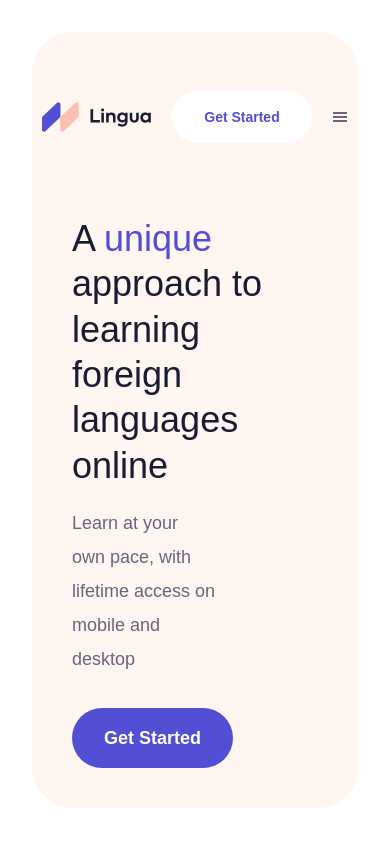
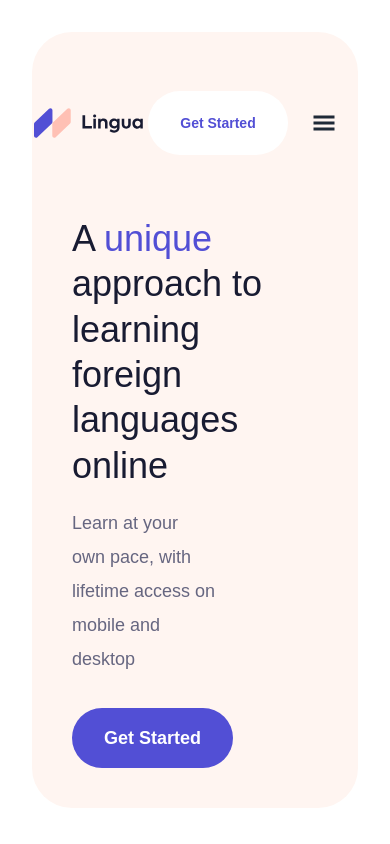
Before and after one commit to Anfalibrahim79/lingua_slicing, a Next.js app: page / in a window 390 px wide. Shown: the top 844 px of the page. Built offline with nearby package versions, Linux system fonts and the light colour scheme; a web font is replaced by a local one.

Commit message:
adding sidebar and slide-imgt

```diff
--- a/app/Header.js
+++ b/app/Header.js
@@ -5,6 +5,7 @@ import Link from 'next/link'
 import React, { useState } from 'react'
 import { GrClose } from 'react-icons/gr'
 import { GiHamburgerMenu } from 'react-icons/gi'
+import SideBar from '@/components/SideBar';
 
 
 const menu = ['Course', 'About us', 'Teachers', 'Pricing', 'Carrers', 'Blog'];
@@ -34,27 +35,13 @@ export default function Header() {
                 {/* Button */}
                 <Button type='secondary' size='small' >Get Started</Button>
                 {/*Hamburger Button */}
-                <div className='flex md:hidden'>
-                    <button className='text-text-body' onClick={() => setIsopen(!isOpen)} >
-                        {isOpen ? <GrClose /> : <GiHamburgerMenu />}
-                    </button>
+
+                <div className='flex items-center p-5 text-2xl md:hidden rounded-full cursor-pointer hover:bg-white '>
+                    <SideBar open={isOpen} listMenu={menu} />
                 </div>
 
             </div>
-            <div className={`${isOpen ? 'block' : 'hidden'}`}>
-                <ul className='  flex flex-col justify-center items-center mx-auto' >
-                    {
-                        menu.map((el, key) => {
-                            return (
-                                <li key={key} className='px-[10px] py-1.5 font-light text-sm leading-6'>
-                                    <Link href={`/${el.toLowerCase()}`}>{el}</Link>
-                                </li>
-                            )
-                        })
-                    }
-                </ul>
 
-            </div>
         </header>
     )
 }
--- a/app/page.js
+++ b/app/page.js
@@ -1,13 +1,28 @@
+"use client"
 import Button from "@/components/icon/Button";
 import IconButton from "@/components/icon/IconButton";
 import LogoFooter from "@/components/icon/LogoFooter";
 import Image from "next/image";
 import { MdKeyboardArrowRight, MdKeyboardArrowLeft } from 'react-icons/md'
 import { BiLogoFacebook, BiLogoTwitter, BiLogoInstagram } from 'react-icons/bi'
+import Carousel from "@/components/Carousel";
+import { useState } from "react";
 
 const image = ['F.png', 'M.png', 'H.png', 'G.png'];
 
 export default function Home() {
+  const [currentSlide, setCurrentSlide] = useState(1)
+  console.log(currentSlide)
+  const nextSlide = () => {
+    if (currentSlide < 3) {
+      setCurrentSlide(currentSlide + 1)
+    }
+  }
+  const prevSlide = () => {
+    if (currentSlide > 1) {
+      setCurrentSlide(currentSlide - 1);
+    }
+  }
   return (
     <>
       {/*Hero Section */}
@@ -103,52 +118,34 @@ export default function Home() {
       {/*Teacher Section */}
       <section className="container pt-[240px] flex flex-col mx-auto px-10 lg:px-[100px]">
         <div className="min-h-full md:min-h-[702px]">
-          <div className="flex md:justify-between items-center">
+          <div className="flex md:justify-between items-center flex-col">
             <div>
               <p className="text-lg font-bold leading-[190%] text-outline uppercase">key persons</p>
               <h2 className="text-5xl font-light leading-[130%] text-text-primary">Meet our teachers</h2>
             </div>
 
             {/* icon arrow */}
-            <div className="space-x-3 md:flex items-center hidden">
+            <div className="space-x-3 items-center flex">
               <IconButton type="secondary" size="large" className=" flex justify-center items-center">
-                <MdKeyboardArrowLeft className="text-3xl" />
+                <a href={`#slide${currentSlide}`} onClick={prevSlide}>
+                  <MdKeyboardArrowLeft className="text-3xl" />
+                </a>
               </IconButton>
               <IconButton type="primary" size="large" className="flex justify-center items-center">
-                <MdKeyboardArrowRight className="text-3xl" />
+                <a href={`#slide${currentSlide}`} onClick={nextSlide}>
+                  <MdKeyboardArrowRight className="text-3xl" />
+                </a>
               </IconButton>
             </div>
 
 
           </div>
-          <div className="flex flex-col items-center gap-5 md:flex-row mt-[58px] md:justify-between">
-            <div>
-              <Image src={'/man.png'} width={366} height={417} alt="teacher-photo" className="rounded-3xl" />
-              <h5 className="font-medium text-2xl leading-9 mt-10 text-text-primary">Christian Howard</h5>
-              <div className="flex gap-3">
-                <Image src={'/italy.png'} width={34} height={34} alt="nationality" />
-                <p className="text-lg font-light leading-[190%] text-text-body ">Italian teacher</p>
-              </div>
-            </div>
-            <div>
-              <Image src={'/girl.png'} width={366} height={417} alt="teacher-photo" className="rounded-3xl" />
-              <h5 className="font-medium text-2xl leading-9 mt-10 text-text-primary">Sandra Wilson</h5>
-              <div className="flex gap-3">
-                <Image src={'/spain.png'} width={34} height={34} alt="nationality" />
-                <p className="text-lg font-light leading-[190%] text-text-body "> Spanish teacher</p>
-              </div>
-            </div>
-            <div>
-              <Image src={'/man2.png'} width={366} height={417} alt="teacher-photo" className="rounded-3xl" />
-              <h5 className="font-medium text-2xl leading-9 mt-10 text-text-primary">Jimmy Cooper</h5>
-              <div className="flex gap-3 items-center">
-                <Image src={'/england.png'} width={34} height={34} alt="nationality" />
-                <p className="text-lg font-light leading-[190%] text-text-body ">English teacher</p>
-              </div>
-            </div>
-          </div>
+
+          <Carousel className="mt-20" />
+
         </div>
       </section >
+
       {/*Students Section */}
       <section section className="container pt-[100px] lg:pt-[240px] mx-auto px-10 lg:px-[100px]" >
         <div className="min-h-full lg:h-[792px] ">
@@ -224,7 +221,7 @@ export default function Home() {
       </section >
       {/*Trial Section */}
       <section section className="container pt-[39px] mx-auto px-10 lg:px-[100px]" >
-        <div className="min-h-full h-[595px] p-10 md:flex md:justify-center md:items-center">
+        <div className="min-h-full h-[595px] p-10 md:flex md:justify-center md:items-center ">
           <div>
             <h2 className="text-3xl md:text-5xl font-light leading-[130%] text-text-primary text-center">Get a free trial lesson today</h2>
             <p className="text-lg font-light leading-[190%] text-text-body text-center">Start fulfilling your language dreams with our school</p>
--- /dev/null
+++ b/components/Carousel.js
@@ -0,0 +1,41 @@
+import Image from 'next/image'
+import React from 'react'
+
+export default function Carousel({ className = "" }) {
+    return (
+        <>
+            <div className={`carousel w-full ${className}`}>
+                <div id="slide1" className="carousel-item justify-center relative w-full">
+                    <div >
+                        <Image src={'/man.png'} width={366} height={417} alt="teacher-photo" className="rounded-3xl" />
+                        <h5 className="font-medium text-2xl leading-9 mt-10 text-text-primary">Christian Howard</h5>
+                        <div className="flex gap-3">
+                            <Image src={'/italy.png'} width={34} height={34} alt="nationality" />
+                            <p className="text-lg font-light leading-[190%] text-text-body ">Italian teacher</p>
+                        </div>
+                    </div>
+                </div>
+                <div id="slide2" className="carousel-item justify-center relative w-full">
+                    <div>
+                        <Image src={'/girl.png'} width={366} height={417} alt="teacher-photo" className="rounded-3xl" />
+                        <h5 className="font-medium text-2xl leading-9 mt-10 text-text-primary">Sandra Wilson</h5>
+                        <div className="flex gap-3">
+                            <Image src={'/spain.png'} width={34} height={34} alt="nationality" />
+                            <p className="text-lg font-light leading-[190%] text-text-body "> Spanish teacher</p>
+                        </div>
+                    </div>
+                </div>
+                <div id="slide3" className="carousel-item justify-center relative w-full">
+                    <div>
+                        <Image src={'/man2.png'} width={366} height={417} alt="teacher-photo" className="rounded-3xl" />
+                        <h5 className="font-medium text-2xl leading-9 mt-10 text-text-primary">Jimmy Cooper</h5>
+                        <div className="flex gap-3 items-center">
+                            <Image src={'/england.png'} width={34} height={34} alt="nationality" />
+                            <p className="text-lg font-light leading-[190%] text-text-body ">English teacher</p>
+                        </div>
+                    </div>
+                </div>
+            </div>
+        </>
+    )
+}
--- /dev/null
+++ b/components/SideBar.js
@@ -0,0 +1,38 @@
+import React, { useState } from 'react'
+import { GrClose } from 'react-icons/gr'
+import { GiHamburgerMenu } from 'react-icons/gi'
+import Link from 'next/link'
+
+export default function SideBar({ open, listMenu }) {
+    const [isOpen, setIsopen] = useState(open)
+    return (
+        <>
+            <div className="drawer">
+                <input id="my-drawer" type="checkbox" className="drawer-toggle" />
+                <div className="drawer-content">
+
+                    <label className='flex md:hidden' htmlFor='my-drawer'>
+                        {/* <button className='text-text-body' onClick={() => setIsopen(!isOpen)} >
+                            {isOpen ? <GrClose /> : <GiHamburgerMenu />}
+                        </button> */}
+                        <GiHamburgerMenu />
+                    </label>
+                </div>
+                <div className="drawer-side">
+                    <label htmlFor="my-drawer" className="drawer-overlay"></label>
+                    <ul className="menu p-4 w-80 h-full bg-base-200 text-base-content">
+                        {/* Sidebar content here */}
+                        {
+                            listMenu.map((el, key) => {
+                                return (
+                                    <li key={key}><Link href={`/${el.toLowerCase()}`}>{el}</Link></li>
+                                )
+                            })
+                        }
+
+                    </ul>
+                </div>
+            </div>
+        </>
+    )
+}
--- a/package.json
+++ b/package.json
@@ -20,6 +20,7 @@
     "tailwindcss": "3.3.2"
   },
   "devDependencies": {
-    "@tailwindcss/aspect-ratio": "^0.4.2"
+    "@tailwindcss/aspect-ratio": "^0.4.2",
+    "daisyui": "^3.1.7"
   }
 }
--- a/tailwind.config.js
+++ b/tailwind.config.js
@@ -38,5 +38,7 @@ module.exports = {
 
   plugins: [
     require('@tailwindcss/aspect-ratio'),
+    require("daisyui"),
+
   ],
 }
```
Also changed, not shown: 1 other file (tests, documents, lock files or other folders).
